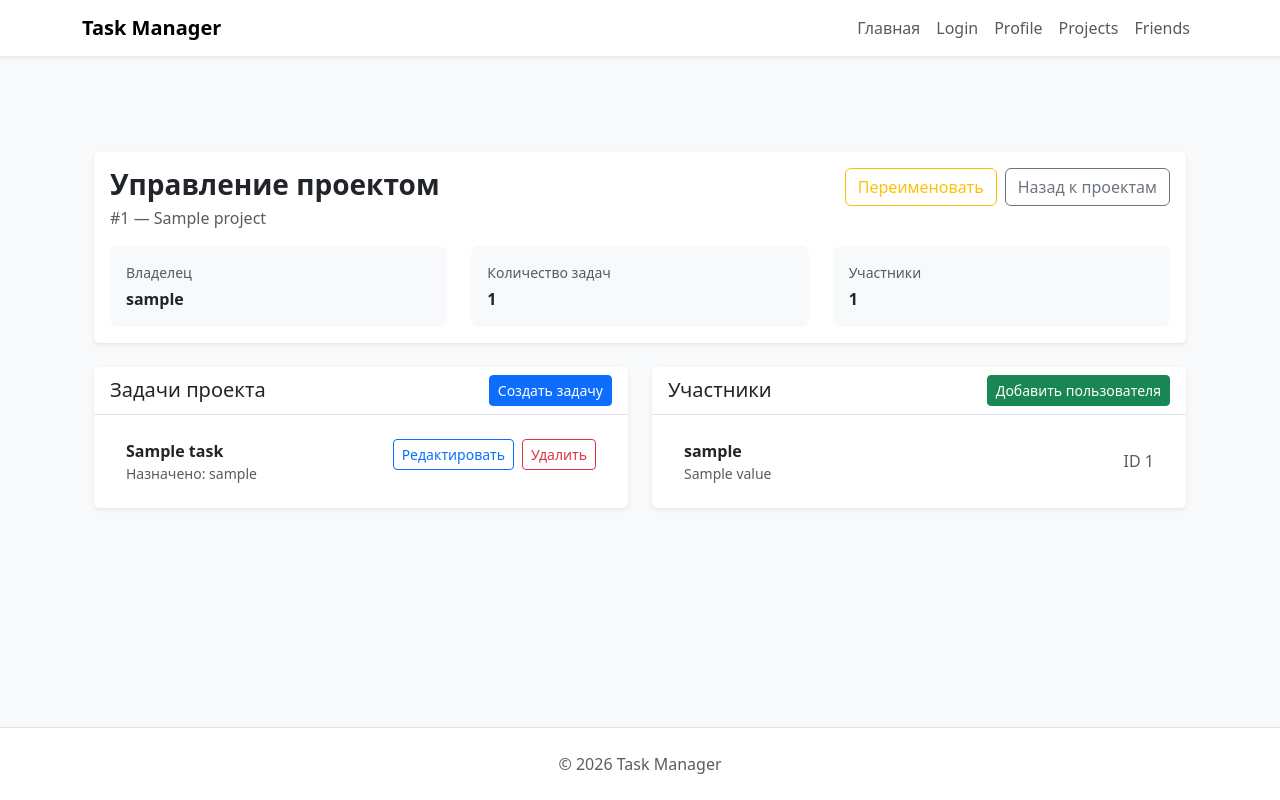
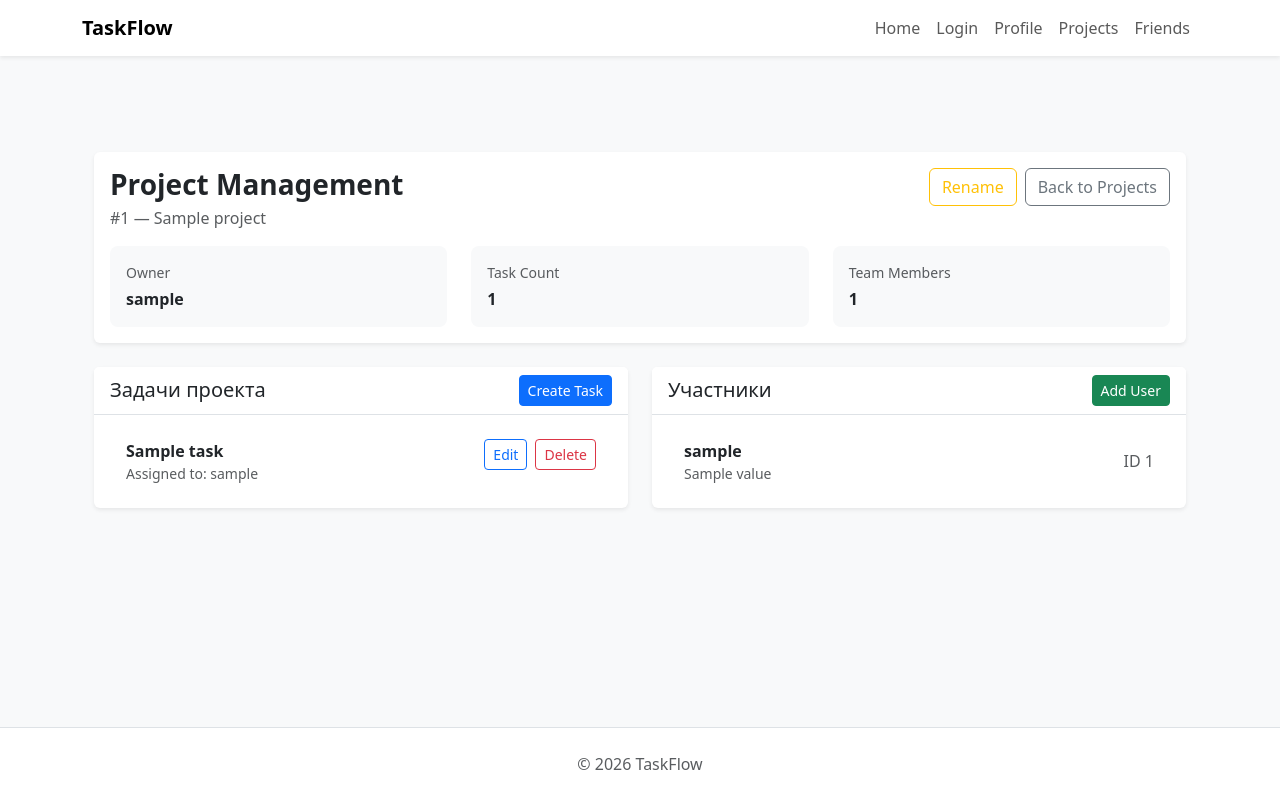
Before and after one commit to AndrewBayzan/Task-Manager, a FastAPI app: template templates/management.html in a window 1280 px wide. Run offline with FastAPI, Linux system fonts and the light colour scheme; the template is opened without the code that fills it: most values are stand-ins (such as "Sample title", 1, 10 or a date in 2020).

Commit message:
another UI fix

```diff
--- a/templates/base.html
+++ b/templates/base.html
@@ -3,7 +3,7 @@
 <head>
     <meta charset="UTF-8">
     <meta name="viewport" content="width=device-width, initial-scale=1.0">
-    <title>{% block title %}Мой сайт{% endblock %}</title>
+    <title>{% block title %}TaskFlow{% endblock %}</title>
 
     <!-- Bootstrap -->
     <link href="https://cdn.jsdelivr.net/npm/bootstrap@5.3.8/dist/css/bootstrap.min.css" rel="stylesheet">
@@ -30,7 +30,7 @@
 <body>
     <nav class="navbar navbar-expand-lg navbar-light bg-white shadow-sm">
         <div class="container">
-            <a class="navbar-brand fw-bold" href="/">Task Manager</a>
+            <a class="navbar-brand fw-bold" href="/">TaskFlow</a>
 
             <button class="navbar-toggler" type="button" data-bs-toggle="collapse" data-bs-target="#navbarNav">
                 <span class="navbar-toggler-icon"></span>
@@ -39,7 +39,7 @@
             <div class="collapse navbar-collapse" id="navbarNav">
                 <ul class="navbar-nav ms-auto">
                     <li class="nav-item">
-                        <a class="nav-link" href="/">Главная</a>
+                        <a class="nav-link" href="/">Home</a>
                     </li>
                     <li class="nav-item">
                         <a class="nav-link" href="/auth/login">Login</a>
@@ -64,7 +64,7 @@
 
     <footer class="bg-white border-top py-4">
         <div class="container text-center text-muted">
-            © 2026 Task Manager
+            © 2026 TaskFlow
         </div>
     </footer>
 
--- a/templates/index.html
+++ b/templates/index.html
@@ -1,6 +1,6 @@
 {% extends "base.html" %}
 
-{% block title %}Главная{% endblock %}
+{% block title %}Home{% endblock %}
 
 {% block content %}
 <div class="row justify-content-center">
--- a/templates/management.html
+++ b/templates/management.html
@@ -1,6 +1,6 @@
 {% extends "base.html" %}
 
-{% block title %}Управление проектом{% endblock %}
+{% block title %}Project Management{% endblock %}
 
 {% block content %}
 <main class="container py-5">
@@ -11,30 +11,30 @@
                     <div class="card-body">
                         <div class="d-flex justify-content-between align-items-start mb-3">
                             <div>
-                                <h1 class="h3 fw-bold mb-1">Управление проектом</h1>
+                                <h1 class="h3 fw-bold mb-1">Project Management</h1>
                                 <p class="text-muted mb-0">#{{ project.id }} — {{ project.project_name }}</p>
                             </div>
                             <div class="d-flex gap-2">
-                                <button type="button" class="btn btn-outline-warning" data-bs-toggle="modal" data-bs-target="#renameProjectModal">Переименовать</button>
-                                <a href="/projects" class="btn btn-outline-secondary">Назад к проектам</a>
+                                <button type="button" class="btn btn-outline-warning" data-bs-toggle="modal" data-bs-target="#renameProjectModal">Rename</button>
+                                <a href="/projects" class="btn btn-outline-secondary">Back to Projects</a>
                             </div>
                         </div>
                         <div class="row gy-3">
                             <div class="col-md-4">
                                 <div class="p-3 bg-light rounded-3">
-                                    <div class="text-muted small">Владелец</div>
+                                    <div class="text-muted small">Owner</div>
                                     <div class="fw-semibold mt-1">{{ project.owner.username if project.owner else '—' }}</div>
                                 </div>
                             </div>
                             <div class="col-md-4">
                                 <div class="p-3 bg-light rounded-3">
-                                    <div class="text-muted small">Количество задач</div>
+                                    <div class="text-muted small">Task Count</div>
                                     <div class="fw-semibold mt-1">{{ project.tasks|length }}</div>
                                 </div>
                             </div>
                             <div class="col-md-4">
                                 <div class="p-3 bg-light rounded-3">
-                                    <div class="text-muted small">Участники</div>
+                                    <div class="text-muted small">Team Members</div>
                                     <div class="fw-semibold mt-1">{{ project.user_projects|length }}</div>
                                 </div>
                             </div>
@@ -49,7 +49,7 @@
                 <div class="card shadow-sm border-0 h-100">
                     <div class="card-header bg-white border-bottom d-flex justify-content-between align-items-center">
                         <h2 class="h5 mb-0">Задачи проекта</h2>
-                        <button type="button" class="btn btn-primary btn-sm" data-bs-toggle="modal" data-bs-target="#createTaskModal">Создать задачу</button>
+                        <button type="button" class="btn btn-primary btn-sm" data-bs-toggle="modal" data-bs-target="#createTaskModal">Create Task</button>
                     </div>
                     <div class="card-body">
                         {% if project.tasks %}
@@ -59,13 +59,13 @@
                                         <div class="d-flex justify-content-between align-items-start gap-2">
                                             <div>
                                                 <div class="fw-semibold">{{ task.title }}</div>
-                                                <div class="text-muted small">Назначено: {{ task.assigned_user.username if task.assigned_user else 'Не назначено' }}</div>
+                                                <div class="text-muted small">Assigned to: {{ task.assigned_user.username if task.assigned_user else 'Unassigned' }}</div>
                                             </div>
                                             <div class="d-flex gap-2">
-                                                <button type="button" class="btn btn-sm btn-outline-primary" data-bs-toggle="modal" data-bs-target="#editTaskModal-{{ task.id }}">Редактировать</button>
+                                                <button type="button" class="btn btn-sm btn-outline-primary" data-bs-toggle="modal" data-bs-target="#editTaskModal-{{ task.id }}">Edit</button>
                                                 <form method="post" action="/projects/{{ project.id }}/delete_task">
                                                     <input type="hidden" name="task_id" value="{{ task.id }}">
-                                                    <button type="submit" class="btn btn-sm btn-outline-danger">Удалить</button>
+                                                    <button type="submit" class="btn btn-sm btn-outline-danger">Delete</button>
                                                 </form>
                                             </div>
                                         </div>
@@ -73,19 +73,19 @@
                                             <div class="modal-dialog">
                                                 <form class="modal-content" method="post" action="/projects/{{ project.id }}/update_task">
                                                     <div class="modal-header">
-                                                        <h5 class="modal-title">Редактировать задачу #{{ task.id }}</h5>
+                                                        <h5 class="modal-title">Edit Task #{{ task.id }}</h5>
                                                         <button type="button" class="btn-close" data-bs-dismiss="modal"></button>
                                                     </div>
                                                     <div class="modal-body">
                                                         <input type="hidden" name="task_id" value="{{ task.id }}">
                                                         <div class="mb-3">
-                                                            <label class="form-label">Название задачи</label>
+                                                            <label class="form-label">Task Title</label>
                                                             <input name="task_title" type="text" class="form-control" value="{{ task.title }}" required>
                                                         </div>
                                                         <div class="mb-3">
-                                                            <label class="form-label">Исполнитель</label>
+                                                            <label class="form-label">Assignee</label>
                                                             <select name="assigned_user" class="form-select">
-                                                                <option value="" {% if not task.assigned_user %}selected{% endif %}>Не назначено</option>
+                                                                <option value="" {% if not task.assigned_user %}selected{% endif %}>Unassigned</option>
                                                                 {% for up in project.user_projects %}
                                                                     {% if up.user %}
                                                                         <option value="{{ up.user.username }}" {% if task.assigned_user and task.assigned_user.username == up.user.username %}selected{% endif %}>{{ up.user.username }}</option>
@@ -105,7 +105,7 @@
                                 {% endfor %}
                             </ul>
                         {% else %}
-                            <div class="alert alert-info mb-0">В этом проекте пока нет задач.</div>
+                            <div class="alert alert-info mb-0">No tasks in this project yet.</div>
                         {% endif %}
                     </div>
                 </div>
@@ -114,7 +114,7 @@
                 <div class="card shadow-sm border-0 h-100">
                     <div class="card-header bg-white border-bottom d-flex justify-content-between align-items-center">
                         <h2 class="h5 mb-0">Участники</h2>
-                        <button type="button" class="btn btn-success btn-sm" data-bs-toggle="modal" data-bs-target="#addUserModal">Добавить пользователя</button>
+                        <button type="button" class="btn btn-success btn-sm" data-bs-toggle="modal" data-bs-target="#addUserModal">Add User</button>
                     </div>
                     <div class="card-body">
                         {% if project.user_projects %}
@@ -122,7 +122,7 @@
                                 {% for up in project.user_projects %}
                                     <li class="list-group-item d-flex justify-content-between align-items-center">
                                         <div>
-                                            <div class="fw-semibold">{{ up.user.username if up.user else 'Пользователь' }}</div>
+                                            <div class="fw-semibold">{{ up.user.username if up.user else 'User' }}</div>
                                             <div class="text-muted small">{{ up.role.value }}</div>
                                         </div>
                                         <span class="text-muted">ID {{ up.user_id }}</span>
@@ -130,15 +130,15 @@
                                 {% endfor %}
                             </ul>
                         {% else %}
-                            <div class="alert alert-info mb-0">Участников пока нет.</div>
+                            <div class="alert alert-info mb-0">No members yet.</div>
                         {% endif %}
                     </div>
                 </div>
             </div>
         </div>
     {% else %}
-        <div class="alert alert-warning">Проект не найден или у вас нет доступа к нему.</div>
-        <a href="/projects" class="btn btn-secondary">Вернуться к списку проектов</a>
+        <div class="alert alert-warning">Project not found or access denied.</div>
+        <a href="/projects" class="btn btn-secondary">Back to projects</a>
     {% endif %}
 
     <div class="modal fade" id="renameProjectModal" tabindex="-1">
@@ -146,18 +146,18 @@
             <div class="modal-content">
                 <form method="post" action="/projects/{{ project.id }}/change_pname">
                     <div class="modal-header">
-                        <h5 class="modal-title">Переименовать проект</h5>
+                        <h5 class="modal-title">Rename Project</h5>
                         <button type="button" class="btn-close" data-bs-dismiss="modal"></button>
                     </div>
                     <div class="modal-body">
                         <div class="mb-3">
-                            <label for="new_name" class="form-label">Новое имя проекта</label>
+                            <label for="new_name" class="form-label">New project name</label>
                             <input type="text" class="form-control" id="new_name" name="new_name" value="{{ project.project_name }}" required>
                         </div>
                     </div>
                     <div class="modal-footer">
-                        <button type="button" class="btn btn-secondary" data-bs-dismiss="modal">Отмена</button>
-                        <button type="submit" class="btn btn-warning">Переименовать</button>
+                        <button type="button" class="btn btn-secondary" data-bs-dismiss="modal">Cancel</button>
+                        <button type="submit" class="btn btn-warning">Rename</button>
                     </div>
                 </form>
             </div>
@@ -169,18 +169,18 @@
             <div class="modal-content">
                 <form method="post" action="/projects/{{ project.id }}/add_task">
                     <div class="modal-header">
-                        <h5 class="modal-title">Создание задачи</h5>
+                        <h5 class="modal-title">Create Task</h5>
                         <button type="button" class="btn-close" data-bs-dismiss="modal"></button>
                     </div>
                     <div class="modal-body">
                         <div class="mb-3">
-                            <label for="task_title" class="form-label">Название задачи</label>
+                            <label for="task_title" class="form-label">Task title</label>
                             <input type="text" class="form-control" id="task_title" name="task_title" required>
                         </div>
                         <div class="mb-3">
-                            <label for="assigned_user" class="form-label">Исполнитель (необязательно)</label>
+                            <label for="assigned_user" class="form-label">Assignee (optional)</label>
                             <select class="form-select" name="assigned_user">
-                                <option value="">Не назначать</option>
+                                <option value="">No assignee</option>
                                 {% for up in project.user_projects %}
                                     <option value="{{ up.user.username }}">{{ up.user.username }}</option>
                                 {% endfor %}
@@ -188,8 +188,8 @@
                         </div>
                     </div>
                     <div class="modal-footer">
-                        <button type="button" class="btn btn-secondary" data-bs-dismiss="modal">Отмена</button>
-                        <button type="submit" class="btn btn-primary">Создать</button>
+                        <button type="button" class="btn btn-secondary" data-bs-dismiss="modal">Cancel</button>
+                        <button type="submit" class="btn btn-primary">Create</button>
                     </div>
                 </form>
             </div>
@@ -201,18 +201,18 @@
             <div class="modal-content">
                 <form method="post" action="/projects/{{ project.id }}/add_user">
                     <div class="modal-header">
-                        <h5 class="modal-title">Добавить пользователя</h5>
+                        <h5 class="modal-title">Add User</h5>
                         <button type="button" class="btn-close" data-bs-dismiss="modal"></button>
                     </div>
                     <div class="modal-body">
                         <div class="mb-3">
-                            <label class="form-label">Имя пользователя</label>
-                            <input type="text" class="form-control" name="username" placeholder="Введите username" required>
+                            <label class="form-label">Username</label>
+                            <input type="text" class="form-control" name="username" placeholder="Enter username" required>
                         </div>
                     </div>
                     <div class="modal-footer">
-                        <button type="button" class="btn btn-secondary" data-bs-dismiss="modal">Отмена</button>
-                        <button type="submit" class="btn btn-success">Добавить</button>
+                        <button type="button" class="btn btn-secondary" data-bs-dismiss="modal">Cancel</button>
+                        <button type="submit" class="btn btn-success">Add</button>
                     </div>
                 </form>
             </div>
```
Also changed, not shown: templates/friends.html (+17 -17 lines), templates/profile.html (+20 -20 lines), templates/project.html (+9 -9 lines).
